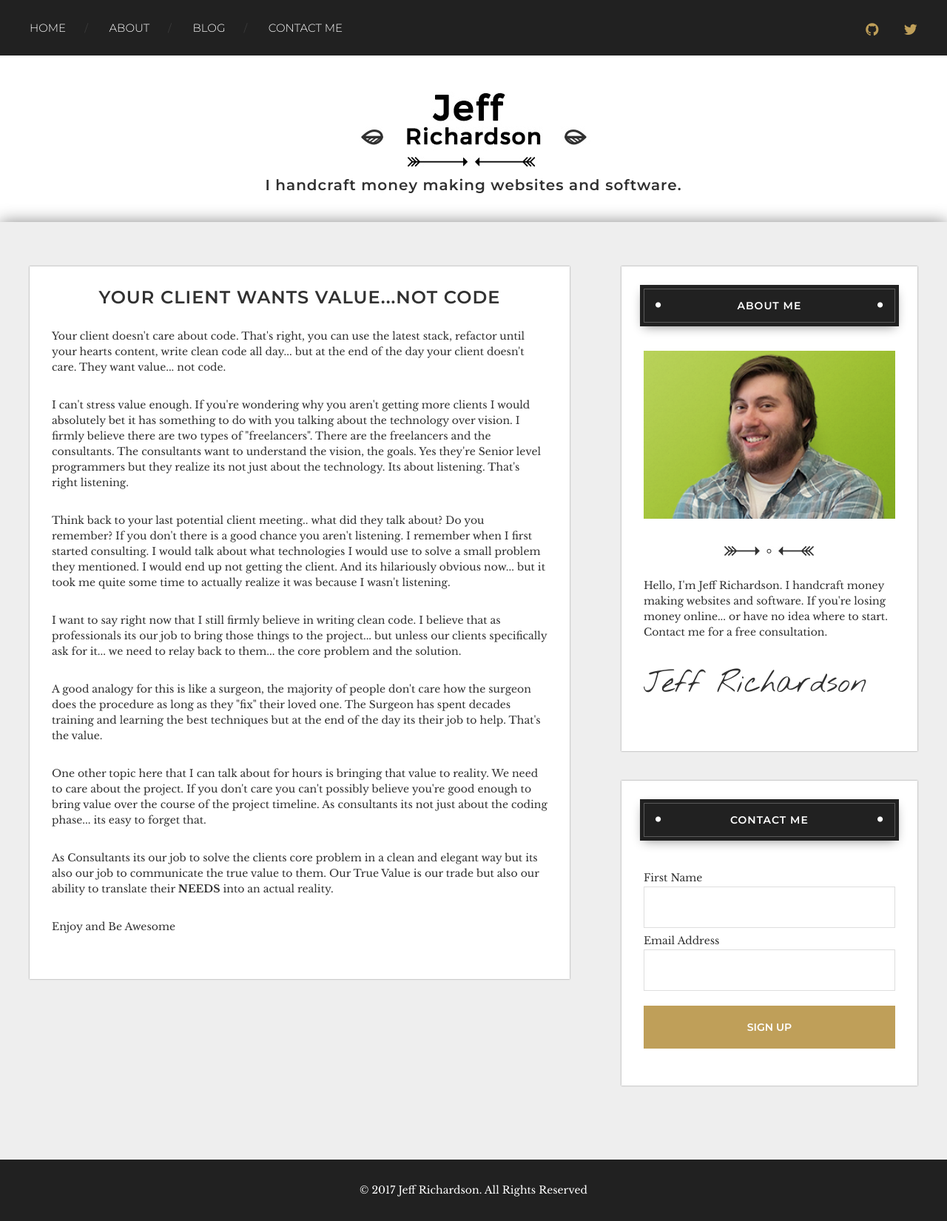
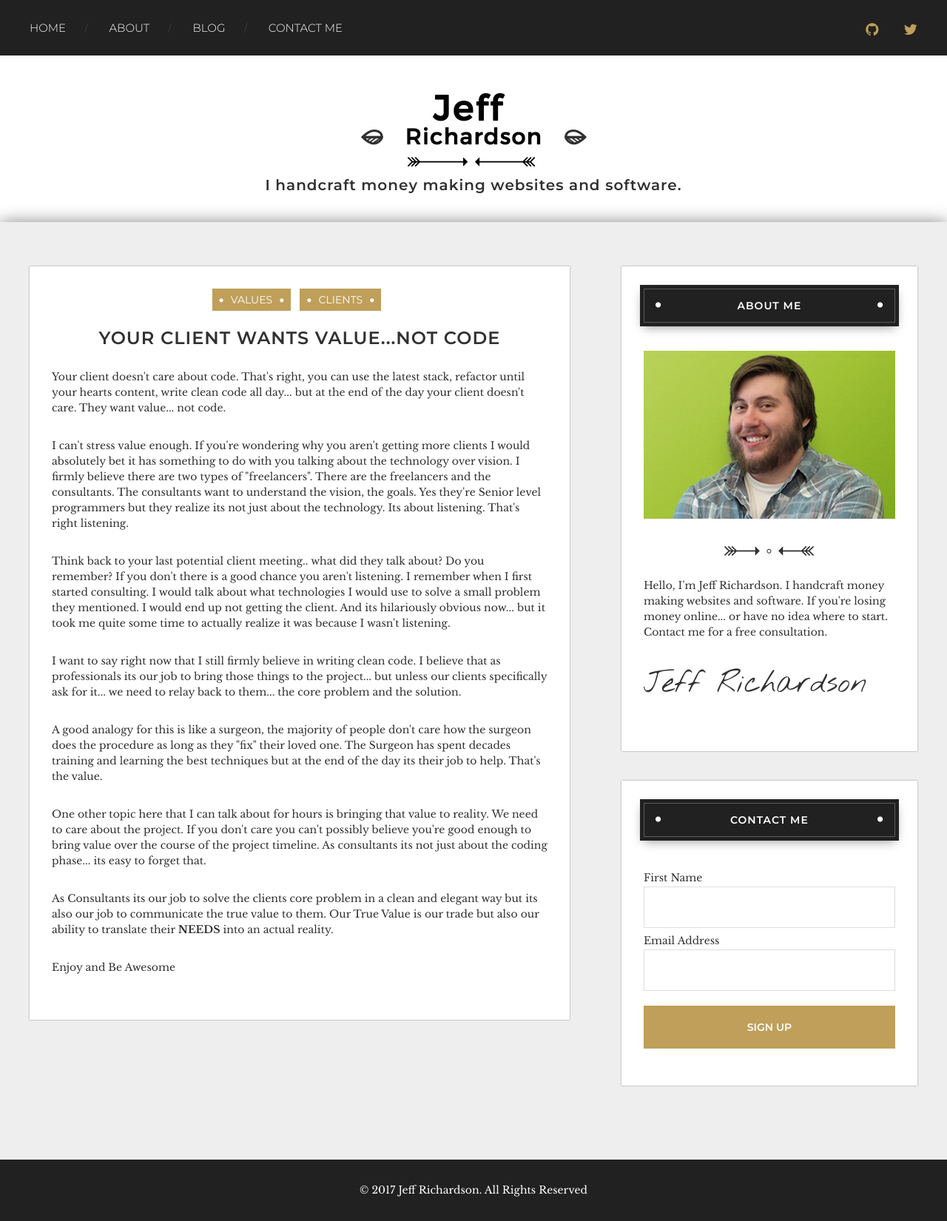
Before and after one commit to jeffAwesome/jeffAwesome2.0, a Jekyll site: the page built from _posts/2014-08-07-your-client-wants-value-not-code.markdown, in a window 1280 px wide. Shown: the whole page at 74% size. Built offline with Jekyll 4.4.1, drawn with Linux system fonts in a browser that asks for light colours; nearby versions of some CDN libraries.

Commit message:
updates to css post page

```diff
--- a/_layouts/post.html
+++ b/_layouts/post.html
@@ -10,7 +10,11 @@ layout: post
 <div class="content-container grid">
     <div class="col-2-3">
         <div class="content post">
-
+            <div class="tag__list">
+                {% for tag in page.tags%}
+                <a class="tag__item" href="/tag/{{tag}}">{{ tag}}</a>
+                {% endfor %}
+            </div><!-- tag --list -->
             <h3 class="post__title">{{ page.title }}</h3>
             {{ content }}
         </div>
--- a/_sass/_base.scss
+++ b/_sass/_base.scss
@@ -81,6 +81,13 @@ input[type="submit"]{
   margin: 20px 0;
 }
 
+button:hover,
+.btn:hover,
+input[type="submit"]:hover {
+  background: #212121;
+  cursor: pointer;
+}
+
 
 /* Form */
 label {
@@ -128,7 +135,9 @@ h2.pageTitle {
 }
 
 .sub-heading:before,
-.sub-heading:after {
+.sub-heading:after,
+.tag__item:before,
+.tag__item:after {
   content: "\f111";
   font-family: fontAwesome;
   font-size: 8px;
@@ -136,11 +145,13 @@ h2.pageTitle {
 }
 
 
-.sub-heading:before {
+.sub-heading:before,
+.tag__item:before {
   float: left;
 }
 
-.sub-heading:after {
+.sub-heading:after,
+.tag__item:after {
   float: right;
 }
 
--- a/_sass/_post.scss
+++ b/_sass/_post.scss
@@ -15,3 +15,35 @@
   font-size: 24px;
   text-transform: uppercase;
 }
+
+
+.tag__list {
+  text-align: center;
+  padding: 0px 0 25px;
+}
+
+.tag__item {
+  display: inline-block;
+  padding: 8px 10px;
+  margin-right: 8px;
+  background: #bf9f59;
+  color: #fff;
+  text-transform: uppercase;
+  font-family: 'Montserrat', sans-serif;
+  text-align: center;
+}
+.tag__item:hover {
+  text-decoration: none;
+  background: #212121;
+}
+
+.tag__item:before {
+  padding-right: 10px;
+  font-size: 6px;
+  padding-top: 5px;
+}
+.tag__item:after {
+  padding-left: 10px;
+  font-size: 6px;
+  padding-top: 5px;
+}
--- a/_sass/_state.scss
+++ b/_sass/_state.scss
@@ -1,6 +1,7 @@
 a,
 button,
-.btn{
+.btn,
+input[type="submit"]{
   -webkit-transition: all 0.4s ease-in-out;
   -moz-transition: all 0.4s ease-in-out;
   -ms-transition: all 0.4s ease-in-out;
```
